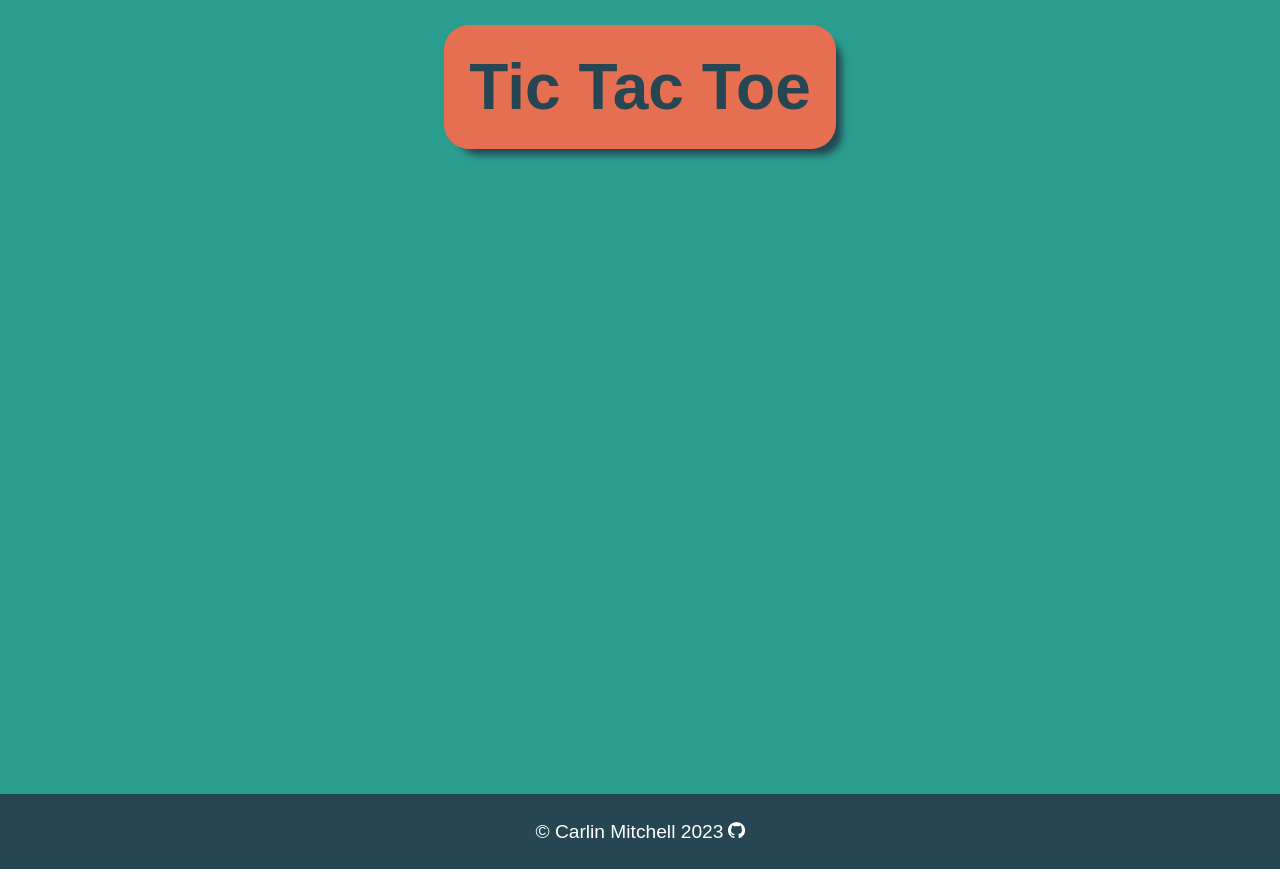
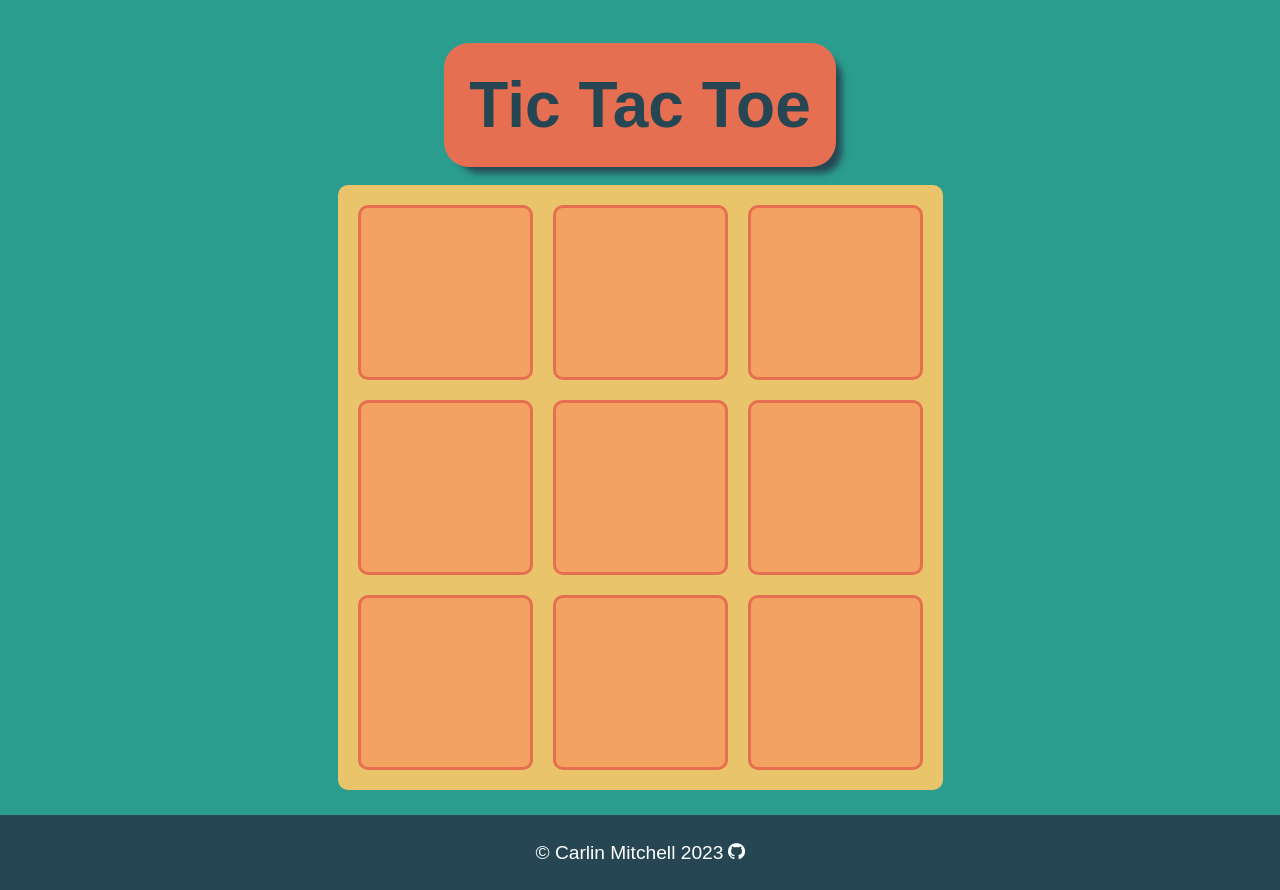
Before and after one commit to carlin-mitchell/TicTacToe-TOP, a website: page index.html in a window 1280 px wide. Before the commit the page ends 869 px from the top, so only its background shows below. Drawn offline with Linux system fonts and the light colour scheme.

Commit message:
create gameboard frontend

```diff
--- a/main.js
+++ b/main.js
@@ -40,10 +40,31 @@ const TitleRow = (() => {
   return row;
 })();
 
+const GameTile = (() => {
+  const tile = Object.assign(document.createElement("div"), {
+    className: "game-tile",
+  });
+  return tile;
+})();
+
+const GameDiv = (() => {
+  const div = Object.assign(document.createElement("div"), {
+    className: "game-div",
+  });
+
+  for (i = 0; i < 9; i++) {
+    div.appendChild(GameTile.cloneNode(true));
+    console.log("create tile" + i);
+  }
+
+  return div;
+})();
+
 const GameRow = (() => {
   const row = Object.assign(document.createElement("div"), {
-    className: "game",
+    className: "game-row",
   });
+  row.appendChild(GameDiv);
   return row;
 })();
 
--- a/style.css
+++ b/style.css
@@ -8,6 +8,10 @@
 
   --marginSpace: 0.3rem;
   --footer-font-size: 1.2rem;
+  --tile-size: 175px;
+
+  --small-br: 5px;
+  --med-br: 10px;
 }
 
 * {
@@ -35,7 +39,7 @@ footer {
 main {
   background-color: var(--persian-green);
   display: grid;
-  grid-template-rows: 1fr 5fr;
+  grid-template-rows: 20vh auto;
   padding: 25px;
 }
 
@@ -67,6 +71,34 @@ main {
   box-shadow: 10px 10px 7px -4px var(--charcoal);
 }
 
+.game-row {
+  display: grid;
+}
+
+.game-div {
+  display: grid;
+  background-color: var(--saffron);
+  gap: 20px;
+  justify-self: center;
+  grid-template-columns: repeat(3, var(--tile-size));
+  grid-template-rows: repeat(3, var(--tile-size));
+  padding: 20px;
+  border-radius: var(--med-br);
+}
+
+.game-tile {
+  background-color: var(--sandy-brown);
+  border-radius: var(--med-br);
+  border: solid 3px var(--burnt-sienna);
+}
+
+.game-tile:hover {
+  scale: 1.05;
+}
+
+.game-tile:active {
+  scale: 1;
+}
 footer {
   display: flex;
   justify-content: center;
```
